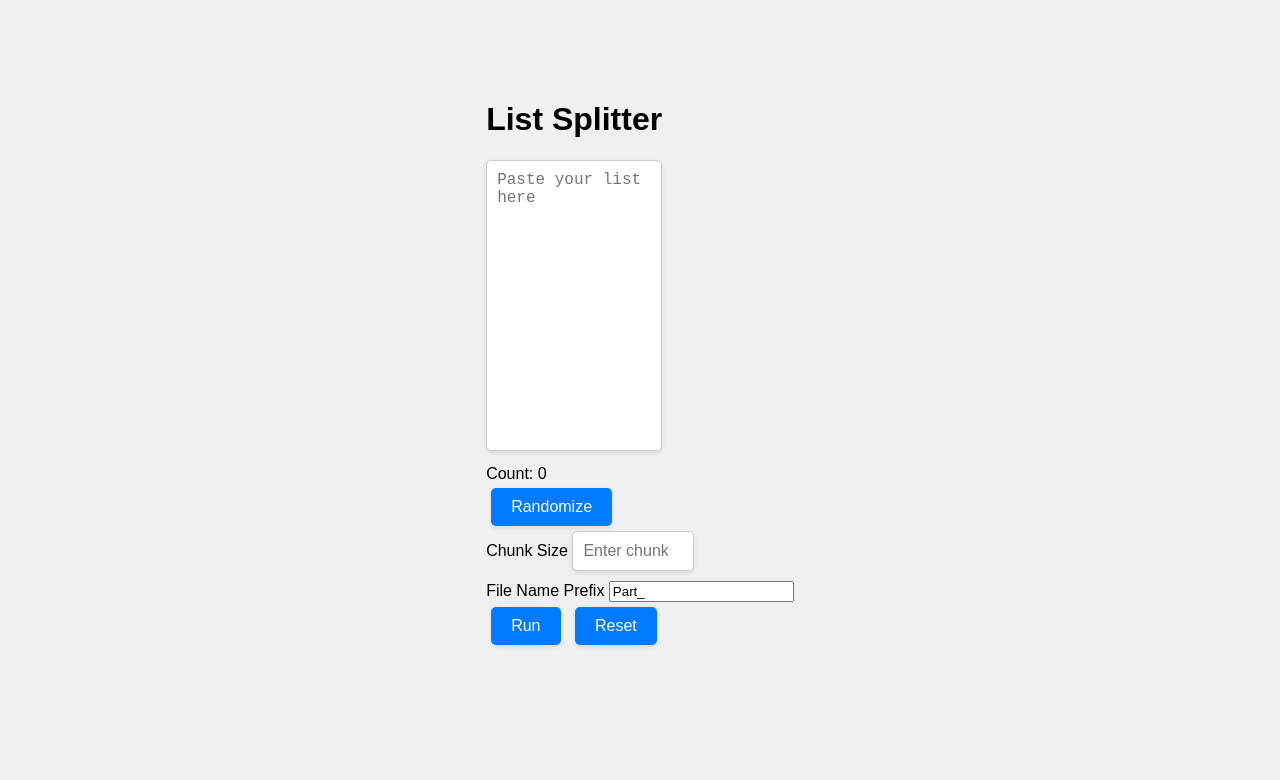
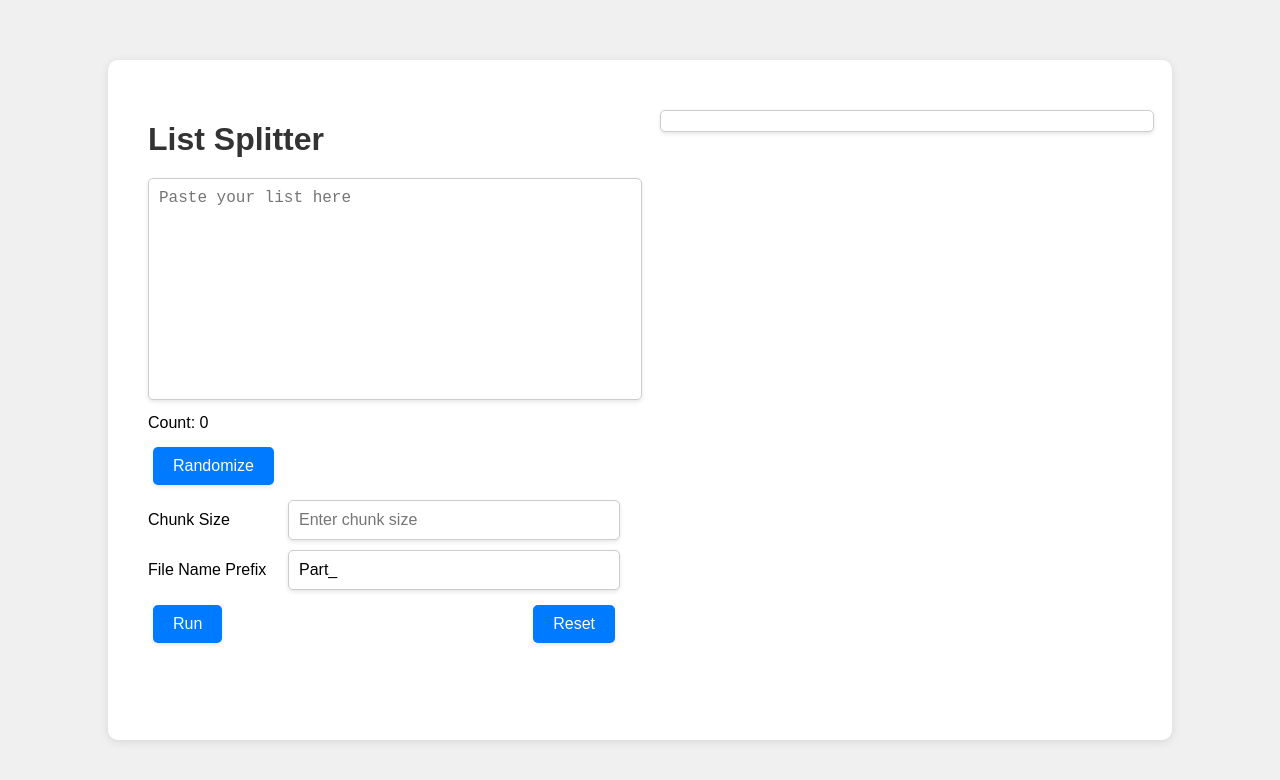
Before and after one commit to kooheng1993/splitlist, a plain HTML site: page index.html in a window 1280 px wide. Drawn offline with nearby package versions, Linux system fonts and the light colour scheme.

Commit message:
Update styles.css

```diff
--- a/styles.css
+++ b/styles.css
@@ -10,15 +10,30 @@ body {
 
 .container {
     display: flex;
-    flex-direction: column;
-    align-items: center;
+    justify-content: center;
+    align-items: flex-start;
+    width: 80%;
+    height: 80%;
+    background-color: white;
+    border-radius: 10px;
+    box-shadow: 0 2px 10px rgba(0, 0, 0, 0.1);
+    padding: 20px;
+}
+
+.input-section, .output-section {
     width: 50%;
-    height: 80%;
+    padding: 20px;
+    box-sizing: border-box;
+}
+
+h1 {
+    margin-bottom: 20px;
+    color: #333;
 }
 
 textarea {
-    width: 50%;
-    height: 80%;
+    width: 100%;
+    height: 200px;
     margin-bottom: 10px;
     padding: 10px;
     border: 1px solid #ccc;
@@ -26,6 +41,43 @@ textarea {
     resize: none;
     box-shadow: 0 2px 4px rgba(0, 0, 0, 0.1);
     font-size: 16px;
+    transition: border-color 0.3s;
+}
+
+textarea:focus {
+    border-color: #007bff;
+}
+
+.input-group {
+    display: flex;
+    align-items: center;
+    margin-bottom: 10px;
+}
+
+.input-group input[type="number"], .input-group input[type="text"] {
+    flex: 1;
+    margin-left: 10px;
+    padding: 10px;
+    border: 1px solid #ccc;
+    border-radius: 5px;
+    font-size: 16px;
+    box-shadow: 0 2px 4px rgba(0, 0, 0, 0.1);
+    transition: border-color 0.3s;
+}
+
+.input-group input[type="number"]:focus, .input-group input[type="text"]:focus {
+    border-color: #007bff;
+}
+
+.input-group label {
+    flex: 0 0 130px;
+    font-size: 16px;
+}
+
+.button-group {
+    display: flex;
+    justify-content: space-between;
+    width: 100%;
 }
 
 button {
@@ -45,13 +97,19 @@ button:hover {
     background-color: #0056b3;
 }
 
-input[type="number"] {
-    margin-bottom: 10px;
+#fileList {
+    width: 100%;
+    margin-top: 10px;
     padding: 10px;
-    width: 100px;
-    text-align: center;
     border: 1px solid #ccc;
     border-radius: 5px;
+    background-color: white;
+    box-shadow: 0 2px 4px rgba(0, 0, 0, 0.1);
     font-size: 16px;
-    box-shadow: 0 2px 4px rgba(0, 0, 0, 0.1);
 }
+
+#fileCount {
+    margin-top: 10px;
+    font-size: 16px;
+    color: #333;
+}
```
